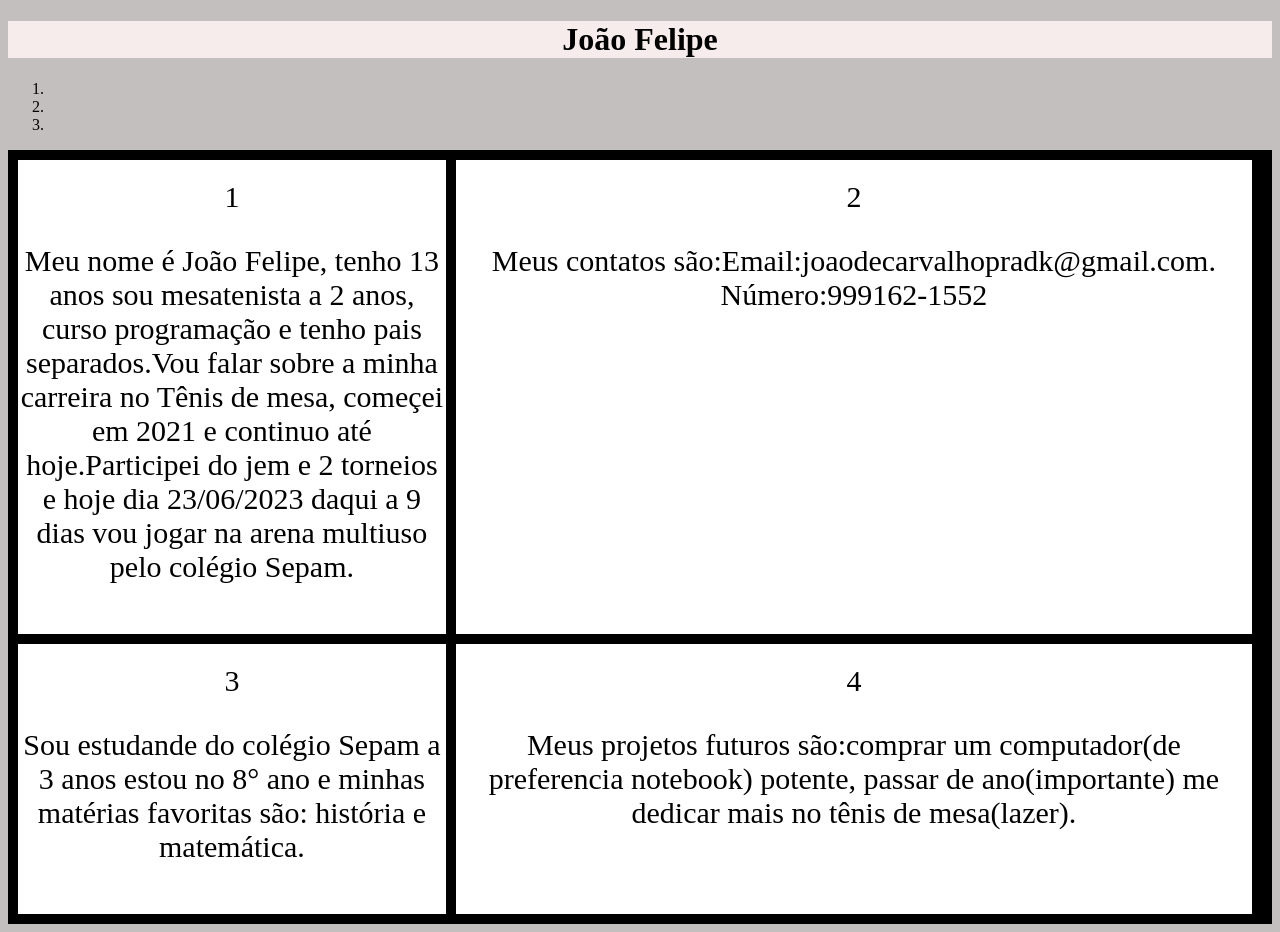
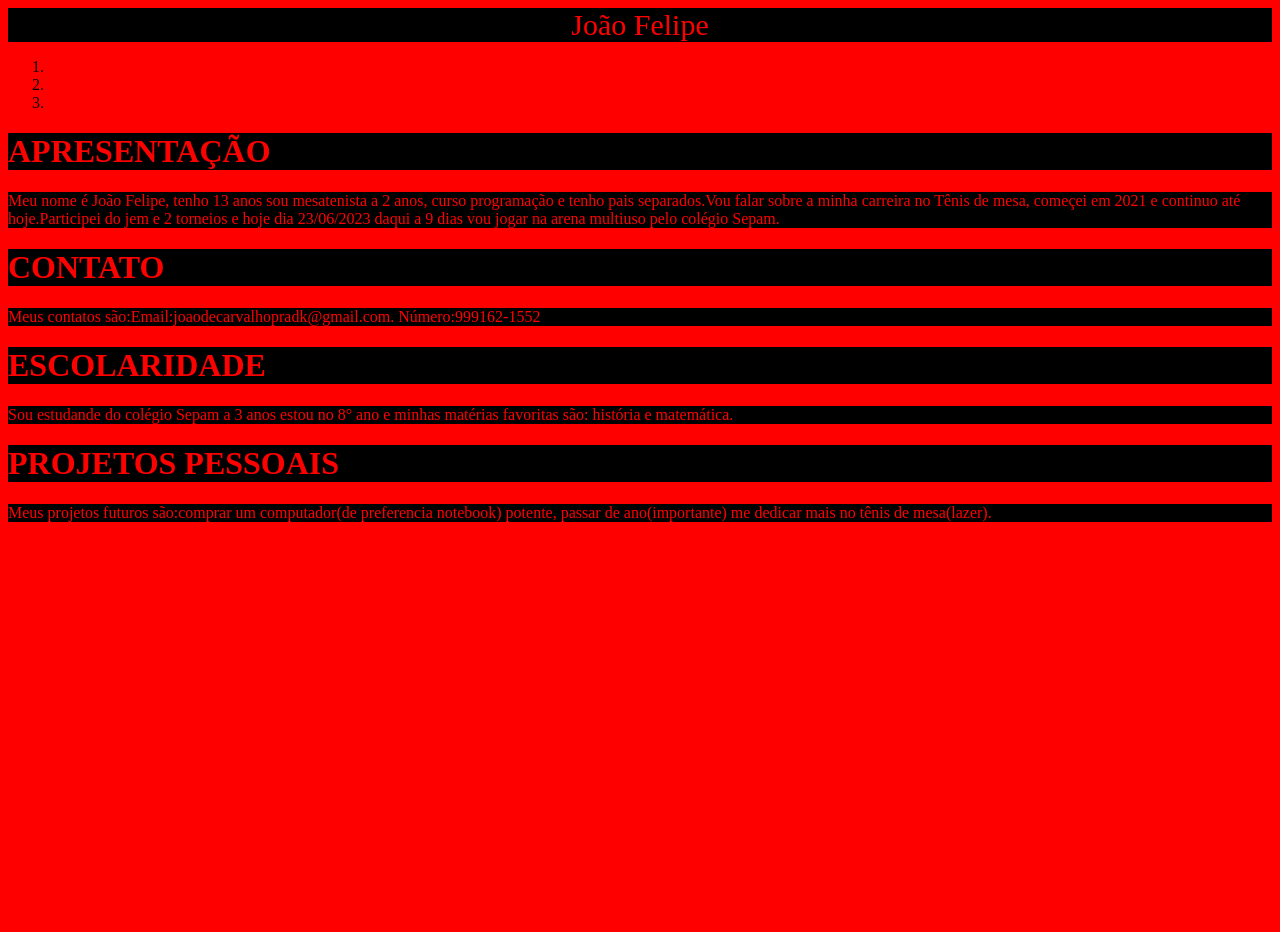
Before and after one commit to EdsonTiepermann/projeto-css-tarde-2023, a plain HTML site: page projetocss.html in a window 1280 px wide. After the commit the page ends 800 px from the top, so only its background shows below. Drawn offline with Linux system fonts and the light colour scheme.

Commit message:
projeto css 26/06/23

```diff
--- a/projetocss.html
+++ b/projetocss.html
@@ -3,26 +3,13 @@
 
 <head>
     <style>
-        h1 {
-            background-color: rgb(247, 236, 236);
+        header {
+            background-color: rgb(0, 0, 0);
             text-align: center;
+            font-size: 30px;
+            color: #ff0000;
         }
 
-        .grid-container {
-            display: grid;
-            grid-template-columns: auto auto auto;
-            grid-template-rows: 100px px;
-            gap: 10px;
-            background-color: #000000;
-            padding: 10px;
-        }
-
-        .grid-container>div {
-            background-color: rgb(255, 255, 255);
-            text-align: center;
-            padding: 20px 0;
-            font-size: 30px;
-        }
 
         .header {
             grid-row-start: 2;
@@ -35,7 +22,17 @@
         }
 
         body {
-            background-color: #66595962;
+            background-color: #ff0000;
+        }
+
+        h1 {
+            background-color: rgb(0, 0, 0);
+            color: #ff0000;
+        }
+
+        p {
+            background-color: rgb(0, 0, 0);
+            color: #ff0000;
         }
     </style>
     <meta charset="UTF-8">
@@ -44,7 +41,7 @@
 </head>
 
 <body>
-    <h1>João Felipe</h1>
+    <header>João Felipe</header>
 
     <nav class="solid">
         <ol class="container-nav">
@@ -55,29 +52,27 @@
     </nav>
     </a>
 
+    <h1>APRESENTAÇÃO</h1>
+    <p>
+        Meu nome é João Felipe, tenho 13 anos sou mesatenista a 2 anos, curso programação e tenho pais
+        separados.Vou falar sobre a minha carreira no Tênis de mesa, começei em 2021 e continuo até
+        hoje.Participei do jem e 2 torneios e hoje dia 23/06/2023 daqui a 9 dias vou jogar na arena multiuso
+        pelo colégio Sepam.
+    </p>
 
 
+    <h1>CONTATO</h1>
+    <p>Meus contatos são:Email:joaodecarvalhopradk@gmail.com. Número:999162-1552</p>
 
-    <div class="grid-container">
-        <div class="grid-item item1">1
-            <p>Meu nome é João Felipe, tenho 13 anos sou mesatenista a 2 anos, curso programação e tenho pais
-                separados.Vou falar sobre a minha carreira no Tênis de mesa, começei em 2021 e continuo até
-                hoje.Participei do jem e 2 torneios e hoje dia 23/06/2023 daqui a 9 dias vou jogar na arena multiuso
-                pelo colégio Sepam.</p>
-        </div>
-        <div class="grid-item item2">2
-            <p>Meus contatos são:Email:joaodecarvalhopradk@gmail.com. Número:999162-1552</p>
-        </div>
-        <div class="grid-item header">3
-            <p>Sou estudande do colégio Sepam a 3 anos estou no 8° ano e minhas matérias favoritas são: história e
-                matemática.</p>
-        </div>
-        <div class="grid item navegacao">4
-            <p>Meus projetos futuros são:comprar um computador(de preferencia notebook) potente, passar de
-                ano(importante)
-                me dedicar mais no tênis de mesa(lazer).</p>
-        </div>
 
+    <h1>ESCOLARIDADE</h1>
+    <p>Sou estudande do colégio Sepam a 3 anos estou no 8° ano e minhas matérias favoritas são: história e
+        matemática.</p>
+
+    <h1>PROJETOS PESSOAIS</h1>
+    <p>Meus projetos futuros são:comprar um computador(de preferencia notebook) potente, passar de
+        ano(importante)
+        me dedicar mais no tênis de mesa(lazer).</p>
 
 
 </body>
```
Also changed, not shown: start.html (added, +58 -0 lines).
